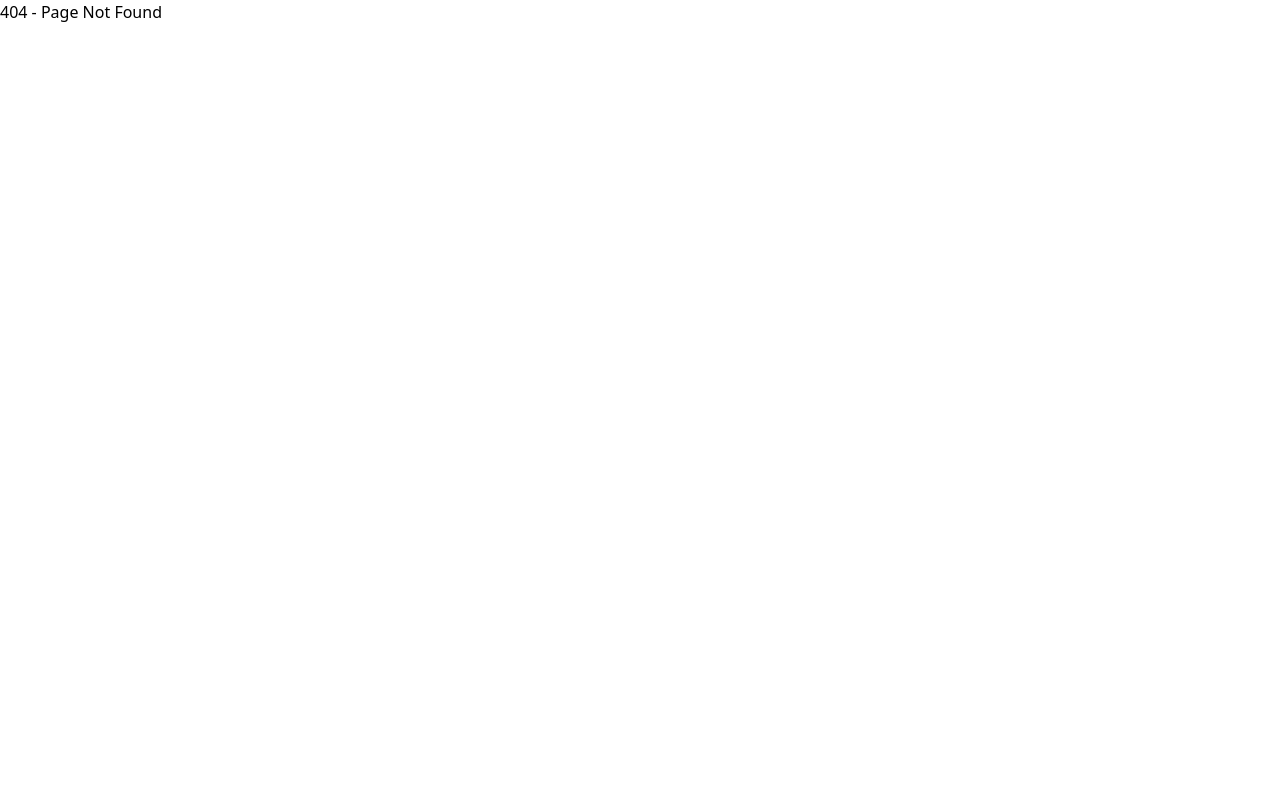
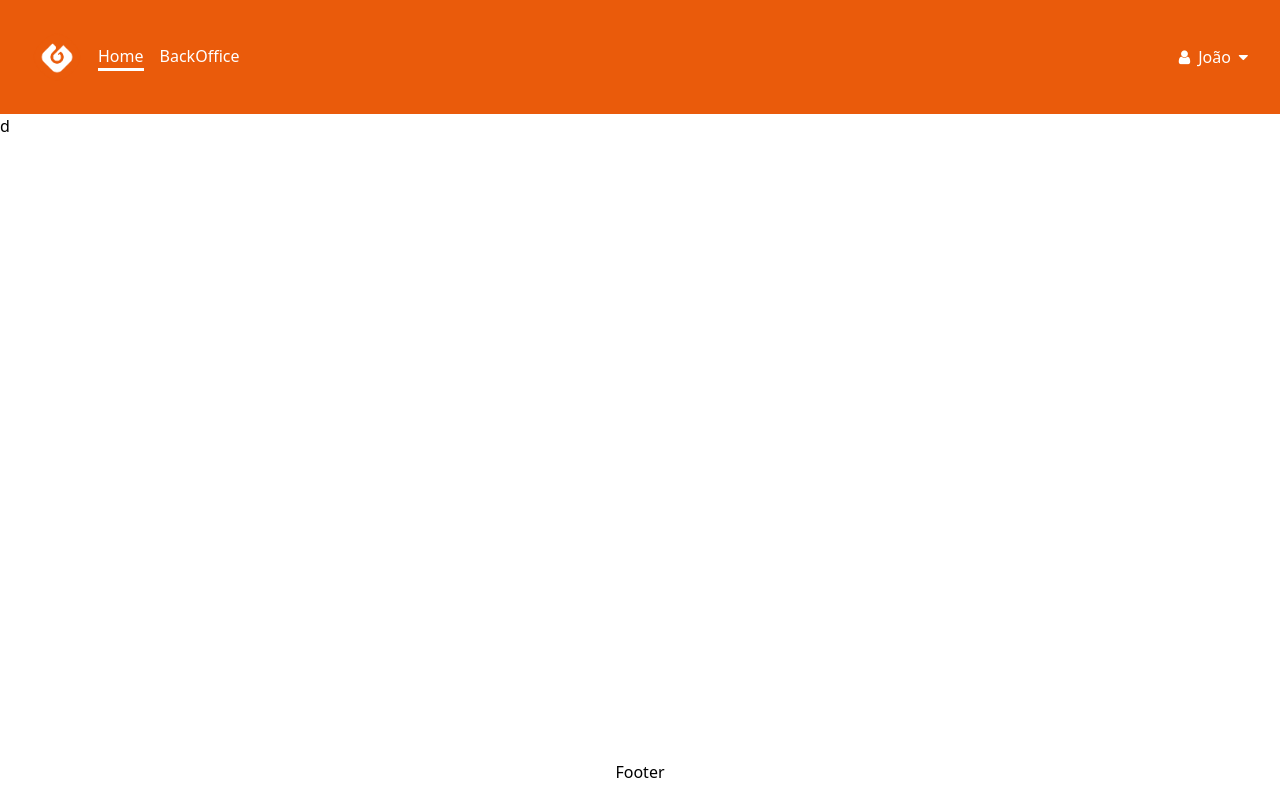
Before and after one commit to Lumaraescoder/Galp-front, a Next.js app: page /stackholders in a window 1280 px wide. Before the commit this address had no page. Built offline with nearby package versions, Linux system fonts and the light colour scheme.

Commit message:
Navigation bar component

```diff
--- /dev/null
+++ b/src/components/Navigation/Navigation.tsx
@@ -0,0 +1,71 @@
+import Link from 'next/link';
+import React, { useState } from 'react';
+
+import { Logo, MenuIcon, MenuLinks, NavbarContainer, StyledLink } from './NavigationStyled';
+
+const Navigation = () => {
+  const [isOpen, setIsOpen] = useState(false);
+  const [activeLink, setActiveLink] = useState('Home');
+
+  // Esta função será usada para atualizar o link ativo
+  const handleSetActiveLink = (link) => {
+    setActiveLink(link);
+  };
+
+  return (
+    <NavbarContainer>
+      <div className="flex items-center justify-between">
+        <div className="flex items-center space-x-4">
+          <Logo src="images/Galp.png" alt="Galp logo" />
+          <div className="hidden items-center space-x-4 md:flex">
+            {/* Use a função handleSetActiveLink para mudar o estado do link ativo */}
+            <StyledLink
+              href="/#"
+              active={activeLink === 'Home'} // true se este é o link ativo
+              onClick={() => handleSetActiveLink('Home')}
+              className="hover:text-white"
+            >
+              Home
+            </StyledLink>
+            <StyledLink
+              href="/backoffice"
+              active={activeLink === 'BackOffice'} // true se este é o link ativo
+              onClick={() => handleSetActiveLink('BackOffice')}
+              className="hover:text-white"
+            >
+              BackOffice
+            </StyledLink>
+            {/* ... outros links ... */}
+          </div>
+        </div>
+
+        {/* Container central para os links de navegação */}
+        <MenuLinks open={isOpen} className="ml-auto space-x-4 md:flex">
+          <div className="flex items-center space-x-2">
+            <i className="fa fa-user" aria-hidden="true"></i>
+            <Link href="/#">João</Link>
+            <i className="fa fa-caret-down" aria-hidden="true"></i>
+          </div>
+        </MenuLinks>
+
+        {/* Container direito para o logo (em dispositivos móveis) e ícone do hambúrguer */}
+        <div className="flex items-center">
+          <MenuIcon
+            open={isOpen}
+            onClick={() => setIsOpen(!isOpen)}
+            className="mr-4 block cursor-pointer md:hidden" // Adicionado margem à direita
+          >
+            <i className="fa fa-bars" aria-hidden="true"></i>
+          </MenuIcon>
+
+          {/* Logo visível apenas em dispositivos móveis */}
+          <div className="block md:hidden">
+            <Logo src="" alt="Galp logo" /> {/* Insira o caminho correto no src */}
+          </div>
+        </div>
+      </div>
+    </NavbarContainer>
+  );
+};
+
+export default Navigation;
--- /dev/null
+++ b/src/components/Navigation/NavigationStyled.tsx
@@ -0,0 +1,38 @@
+import styled from 'styled-components';
+
+export const NavbarContainer = styled.nav`
+  /* Seus estilos personalizados aqui */
+  background-color: #ea5b0b;
+  padding: 1rem;
+  color: white;
+`;
+
+export const Logo = styled.img`
+  height: 50px; /* Ou outro tamanho conforme necessário */
+`;
+
+export const MenuIcon = styled.button`
+  /* Estilos para o ícone do menu */
+  @media (min-width: 1024px) {
+    display: none;
+  }
+`;
+
+export const MenuLinks = styled.div`
+  /* Estilos para os links de navegação */
+  @media (max-width: 1023px) {
+    display: ${(props) => (props.open ? 'block' : 'none')};
+  }
+`;
+export const StyledLink = styled.a`
+  /* ... estilos existentes ... */
+  border-bottom: 3px solid transparent;
+  transition: border-bottom-color 0.3s ease-in;
+
+  /* Estilização baseada na propriedade 'active' */
+  border-bottom-color: ${(props) => (props.active ? 'currentColor' : 'transparent')};
+
+  &:hover {
+    border-bottom-color: currentColor; /* A cor atual do texto */
+  }
+`;
--- a/src/components/templates/MainLayout/MainLayout.tsx
+++ b/src/components/templates/MainLayout/MainLayout.tsx
@@ -1,5 +1,6 @@
-import Link from 'next/link';
 import { ReactNode } from 'react';
+
+import Navigation from '@/components/Navigation/Navigation';
 
 import { cn } from '@/lib/utils';
 
@@ -17,16 +18,8 @@ export const MainLayout = ({ children, className }: MainLayoutProps) => {
 
   return (
     <div className={wrapperStyles}>
-      <header className="bg-slate-900 p-4">
-        <ul className="flex items-center gap-10 text-gray-50">
-          {links.map(({ slug, label }) => (
-            <li key={slug}>
-              <Link href={slug} className="inline-block p-2 transition-colors hover:text-green-300">
-                {label}
-              </Link>
-            </li>
-          ))}
-        </ul>
+      <header className="bg-[#ea5b0b] p-4">
+        <Navigation />
       </header>
       <main className="flex-1">{children}</main>
       <footer className="flex items-center justify-center p-4">Footer</footer>
--- /dev/null
+++ b/src/pages/stackholders.tsx
@@ -0,0 +1,9 @@
+import React from 'react';
+
+import { MainLayout } from '@/components/templates/MainLayout';
+
+const StackHolders: React.FC = () => {
+  return <MainLayout> d</MainLayout>;
+};
+
+export default StackHolders;
--- a/tailwind.config.js
+++ b/tailwind.config.js
@@ -10,7 +10,7 @@ module.exports = {
     }
   },
   variants: {
-    extend: {}
+    extend: { textColor: ['hover'] }
   },
   plugins: [require('tailwind-scrollbar')]
 };
```
